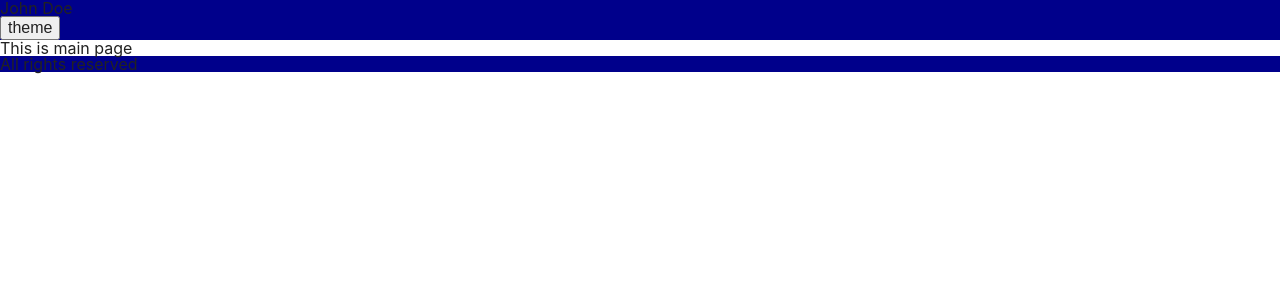
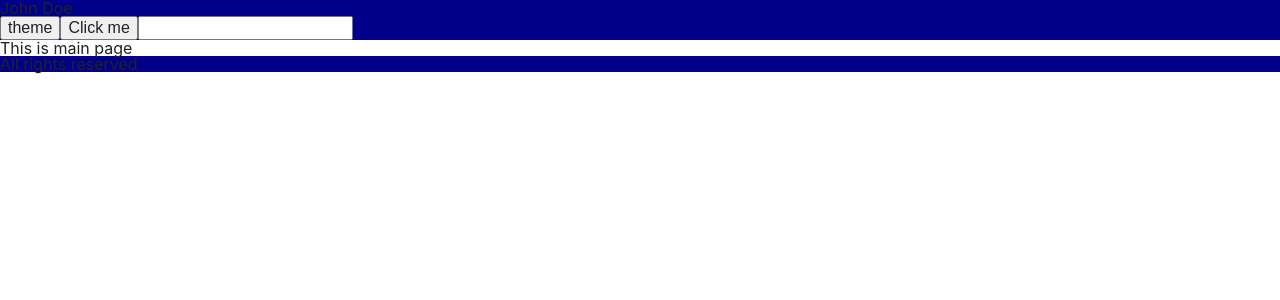
Before and after one commit to freshcourses-fe/react-lessons, a React (Create React App) app: page / in a window 1280 px wide. Shown: the top 300 px of the page. Built offline with nearby package versions, Linux system fonts and the light colour scheme.

Commit message:
Add useCallback

```diff
--- a/src/components/Header/index.jsx
+++ b/src/components/Header/index.jsx
@@ -1,10 +1,23 @@
-import { useContext, useState } from 'react';
+import { useContext, useEffect, useState, useCallback } from 'react';
 import { ThemeContext, UserContext } from '../../contexts';
 import './Header.scss';
 
 function Header(props) {
   const [theme, toggleTheme] = useContext(ThemeContext);
   const [user, setUser] = useContext(UserContext);
+  const [inputValue, setValue] = useState('');
+
+  const handleChange = useCallback(({ target: { value } }) => {
+    setValue(value);
+  }, []);
+
+  const logUser = useCallback(() => {
+    console.log(`${user.name} ${user.lastName}`);
+  }, [user]);
+
+  useEffect(() => {
+    console.log('render');
+  }, [logUser]);
 
   return (
     <header className={theme}>
@@ -12,6 +25,8 @@ function Header(props) {
         {user.name} {user.lastName}
       </h1>
       <button onClick={toggleTheme}>theme</button>
+      <button onClick={logUser}>Click me</button>
+      <input value={inputValue} onChange={handleChange} />
     </header>
   );
 }
```
